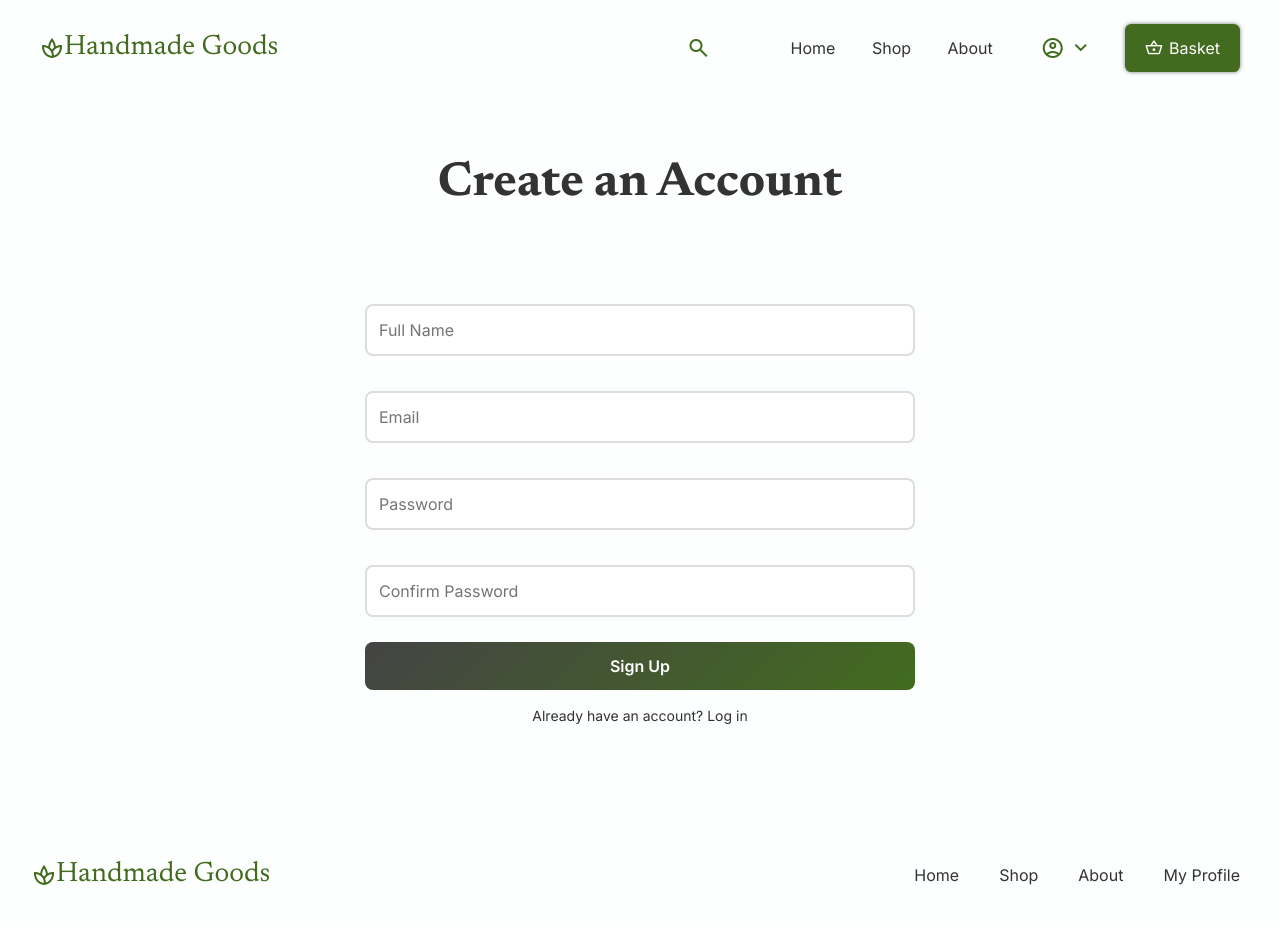
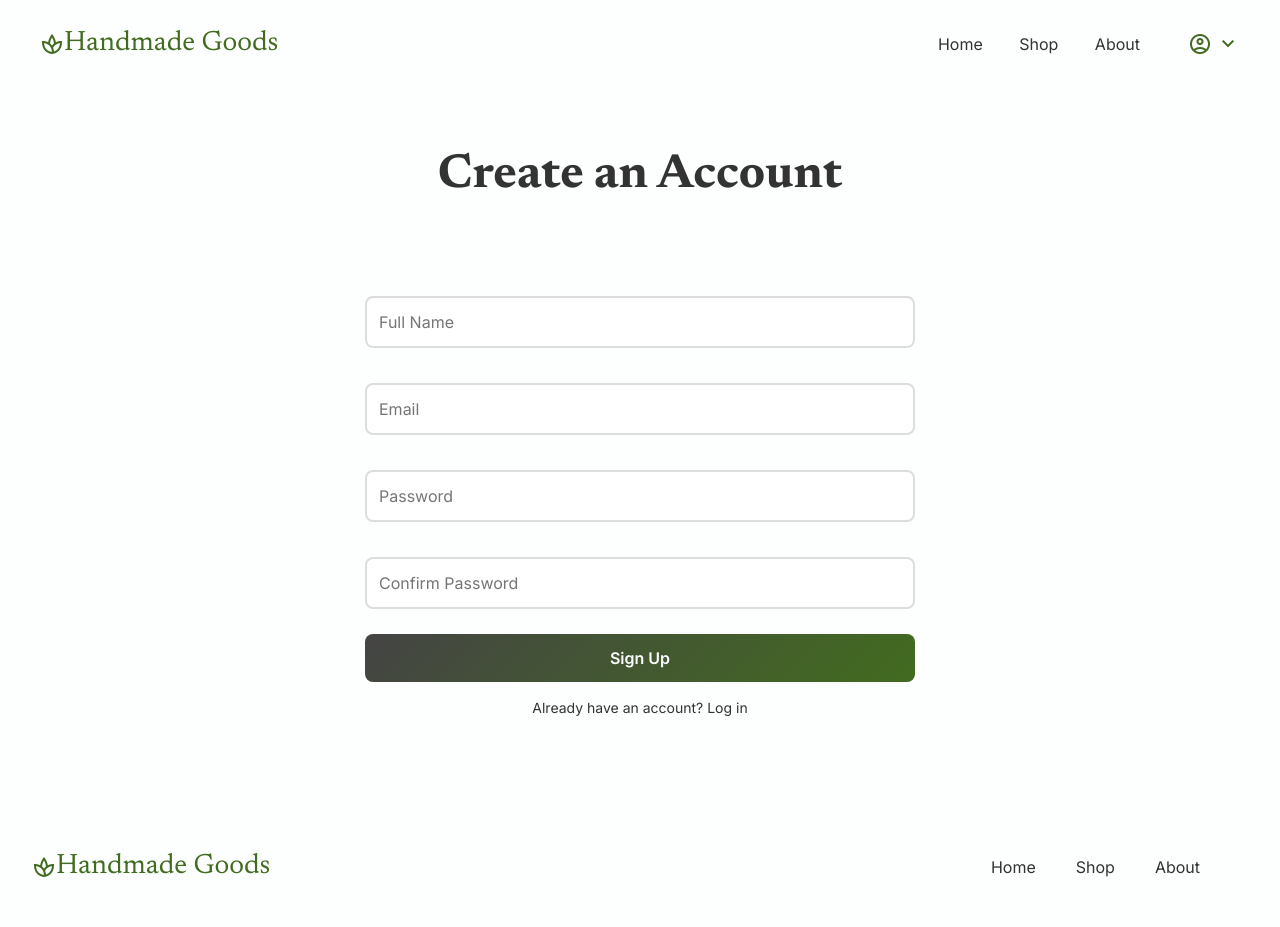
Before and after one commit to lhenon999/cosc-360-project, a PHP site: page /pages/register.php in a window 1280 px wide. After the commit the page ends 877 px from the top, so only its background shows below. Run offline with PHP 8.4, Linux system fonts and the light colour scheme.

Commit message:
hid authorized user elements from nav and footer in auth screens

```diff
--- a/handmade_goods/assets/css/form.css
+++ b/handmade_goods/assets/css/form.css
@@ -72,3 +72,7 @@ main {
     justify-content: center;
     align-items: center;
 }
+
+.auth-hide {
+    display: none !important;
+}
--- a/handmade_goods/assets/html/footer.php
+++ b/handmade_goods/assets/html/footer.php
@@ -8,7 +8,7 @@
                 <li class="hover-raise"><a class="navlink" href="../pages/home.php">Home</a></li>
                 <li class="hover-raise"><a class="navlink" href="../pages/products.php">Shop</a></li>
                 <li class="hover-raise"><a class="navlink" href="#">About</a></li>
-                <li class="hover-raise"><a class="navlink" href="../pages/profile.php">My Profile</a></li>
+                <li class="hover-raise"><a class="navlink auth-hide" href="../pages/profile.php">My Profile</a></li>
             </ul>
         </div>
     </div>
--- a/handmade_goods/assets/html/navbar.php
+++ b/handmade_goods/assets/html/navbar.php
@@ -5,7 +5,7 @@
         <button class="material-symbols-outlined" id="toggle-nav"">menu</button>
     </div>
     <div class="navright">
-        <span class="material-symbols-outlined hover-raise">search</span>
+        <span class="material-symbols-outlined hover-raise auth-hide">search</span>
         <div class="navlinks">
             <ul>
                 <li class="hover-raise"><a class="navlink" href="../pages/home.php">Home</a></li>
@@ -26,7 +26,7 @@
                 <?php endif; ?>
             </div>
         </span>
-        <button class="cta hover-raise"><span class="material-symbols-outlined">shopping_basket</span>Basket</button>
+        <a class="cta hover-raise auth-hide"><span class="material-symbols-outlined">shopping_basket</span>Basket</a>
     </div>
     <script>
         $("#toggle-nav").click(function() {
```
